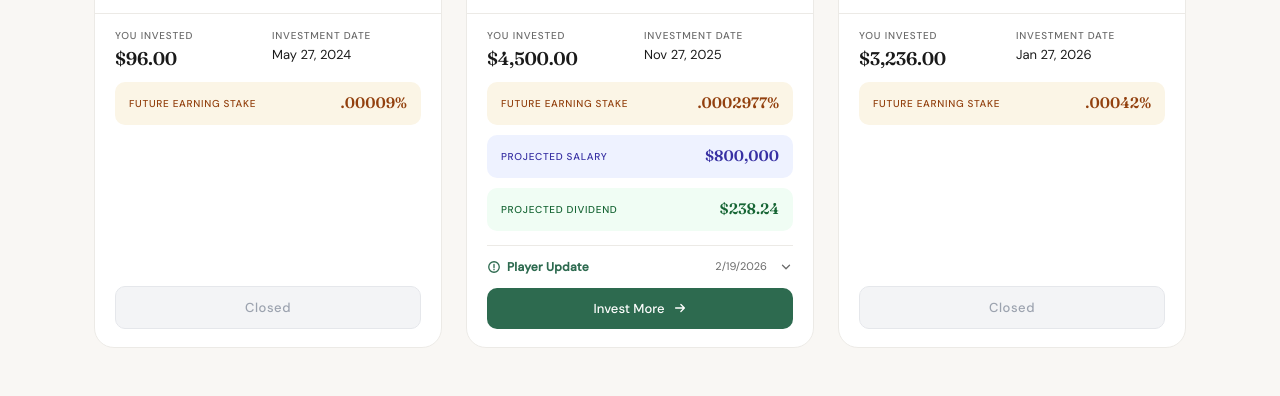
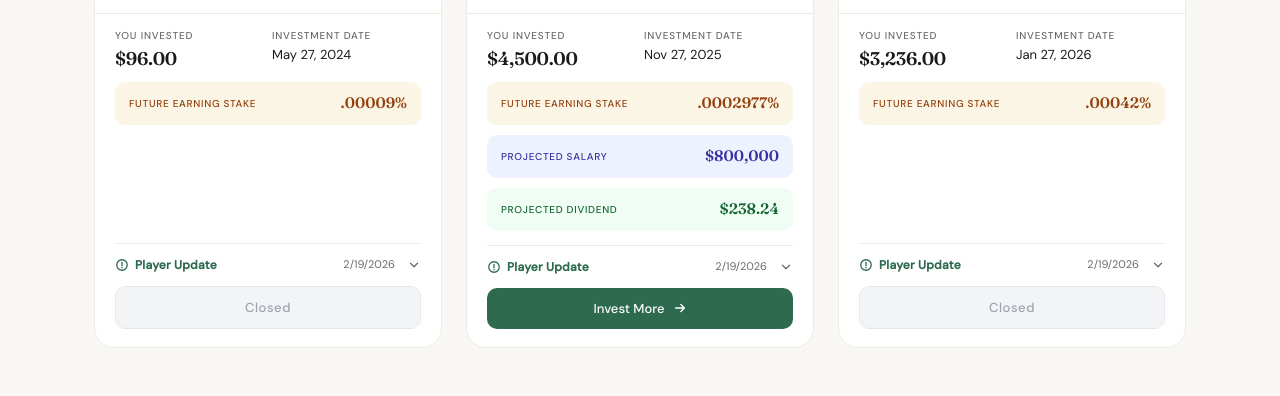
Before and after one commit to grobconnolly/dashboard, a plain HTML site: page index.html in a window 1280 px wide. Shown: the part 634-1030 px from the top of the page. Drawn offline with nearby package versions, Linux system fonts and the light colour scheme; a script that the page names is missing.

Commit message:
player update feature

```diff
--- a/index.html
+++ b/index.html
@@ -127,7 +127,20 @@
           </div>
 
         </div>
-        <div class="card-footer-inner">
+        <div class="player-update-wrap">
+          <button class="player-update-toggle" onclick="toggleUpdate(this)" aria-expanded="false">
+            <span class="player-update-toggle-left">
+              <svg width="14" height="14" viewBox="0 0 16 16" fill="none"><circle cx="8" cy="8" r="6" stroke="#2D6A4F" stroke-width="1.5"/><path d="M8 5v3.5M8 10.5v.5" stroke="#2D6A4F" stroke-width="1.5" stroke-linecap="round"/></svg>
+              Player Update
+            </span>
+            <span class="player-update-date">2/19/2026</span>
+            <svg class="player-update-chevron" width="14" height="14" viewBox="0 0 16 16" fill="none"><path d="M4 6l4 4 4-4" stroke="#6B6B6B" stroke-width="1.5" stroke-linecap="round" stroke-linejoin="round"/></svg>
+          </button>
+          <div class="player-update-body">
+            <p class="player-update-text">Echedry Vargas played 82 games at MIA (A+) and hit .201 over 298 AB / 323 PA, with 60 hits that broke down to 40 1B, 11 2B, 2 3B, 7 HR (about a .322 SLG / .255 OBP, ~.577 OPS). The performance shows some gap/pull-side impact and usable speed (8 SB, 2 CS), but the overall offensive value was held back by swing-and-miss and limited on-base ability (80 K vs 17 BB, ~25% K rate and 5% walk rate). Net: he has flashes (extra-base pop + baserunning), but to profile as an everyday guy he needs a meaningful step forward in contact quality/consistency and plate discipline so the tools play more often.</p>
+          </div>
+        </div>
+                <div class="card-footer-inner">
           <div class="closed-btn">Closed</div>
         </div>
       </div>
@@ -220,7 +233,20 @@
           </div>
 
         </div>
-        <div class="card-footer-inner">
+        <div class="player-update-wrap">
+          <button class="player-update-toggle" onclick="toggleUpdate(this)" aria-expanded="false">
+            <span class="player-update-toggle-left">
+              <svg width="14" height="14" viewBox="0 0 16 16" fill="none"><circle cx="8" cy="8" r="6" stroke="#2D6A4F" stroke-width="1.5"/><path d="M8 5v3.5M8 10.5v.5" stroke="#2D6A4F" stroke-width="1.5" stroke-linecap="round"/></svg>
+              Player Update
+            </span>
+            <span class="player-update-date">2/19/2026</span>
+            <svg class="player-update-chevron" width="14" height="14" viewBox="0 0 16 16" fill="none"><path d="M4 6l4 4 4-4" stroke="#6B6B6B" stroke-width="1.5" stroke-linecap="round" stroke-linejoin="round"/></svg>
+          </button>
+          <div class="player-update-body">
+            <p class="player-update-text">Carlos Lagrange logged a full workload across A+ and AA in 2025 (23 starts, 120.0 IP) and performed well overall (11–8, 3.52 ERA) with loud bat-missing ability (168 K, 12.6 K/9) and a solid baserunner profile (1.20 WHIP), while allowing a manageable 8 HR. The main blemish is command consistency (62 BB, 4.65 BB/9), which showed up in a few shorter, messy outings, but he regularly bounced back with dominant starts (multiple 8–12 K games and several zero-run outings late). Net: this looks like a legitimate prospect starter line — impact stuff, real strikeout ceiling, and the next step is tightening the walk rate so he can work deeper and look more “finished.”</p>
+          </div>
+        </div>
+                <div class="card-footer-inner">
           <div class="closed-btn">Closed</div>
         </div>
       </div>
```
